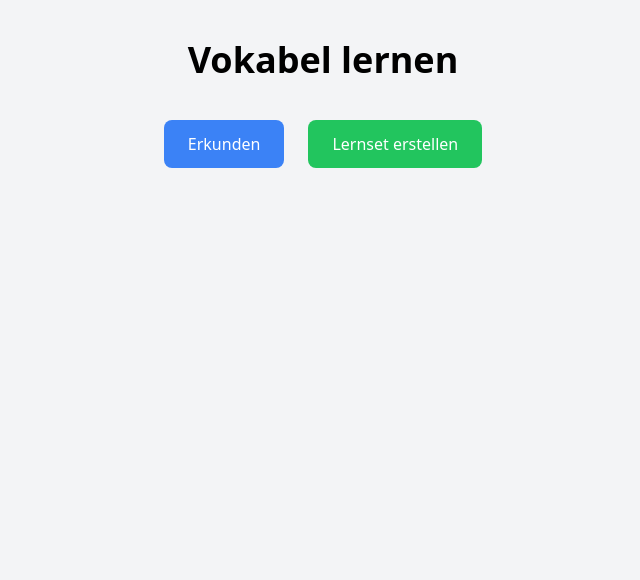
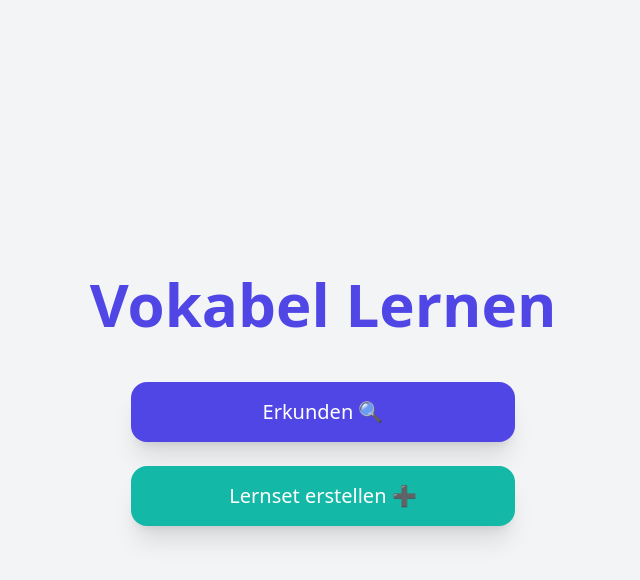
Before and after one commit to ArSiJa-Studios/Kartensets, a plain HTML site: page frontend/index.html in a window 1280 px wide. Shown: the whole page, without its empty margins (317-957 px from the left). Drawn offline with nearby package versions, Linux system fonts and the light colour scheme.

Commit message:
Enhance styling and structure of index.html

```diff
--- a/frontend/index.html
+++ b/frontend/index.html
@@ -4,18 +4,24 @@
   <title>Vokabelkarten</title>
   <script src="https://cdn.tailwindcss.com"></script>
 </head>
-<body class="bg-gray-100 p-10">
+<body class="bg-gray-100 min-h-screen flex flex-col items-center justify-center p-6">
 
-  <h1 class="text-4xl font-bold text-center mb-10">Vokabel lernen</h1>
+  <h1 class="text-4xl md:text-6xl text-center font-extrabold mb-12 text-indigo-600">
+    Vokabel Lernen
+  </h1>
 
-  <div class="flex justify-center gap-6">
-    <a href="explore.html" class="bg-blue-500 text-white px-6 py-3 rounded-lg">
-      Erkunden
+  <div class="flex flex-col gap-6 w-full max-w-sm">
+
+    <a href="explore.html"
+       class="bg-indigo-600 hover:bg-indigo-700 text-white text-center px-6 py-4 rounded-2xl shadow-xl text-xl">
+      Erkunden 🔍
     </a>
 
-    <a href="create.html" class="bg-green-500 text-white px-6 py-3 rounded-lg">
-      Lernset erstellen
+    <a href="create.html"
+       class="bg-teal-500 hover:bg-teal-600 text-white text-center px-6 py-4 rounded-2xl shadow-xl text-xl">
+      Lernset erstellen ➕
     </a>
+
   </div>
 
 </body>
```
